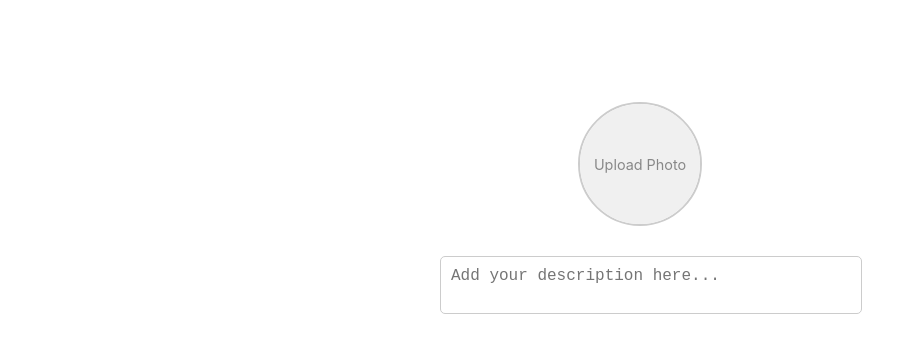
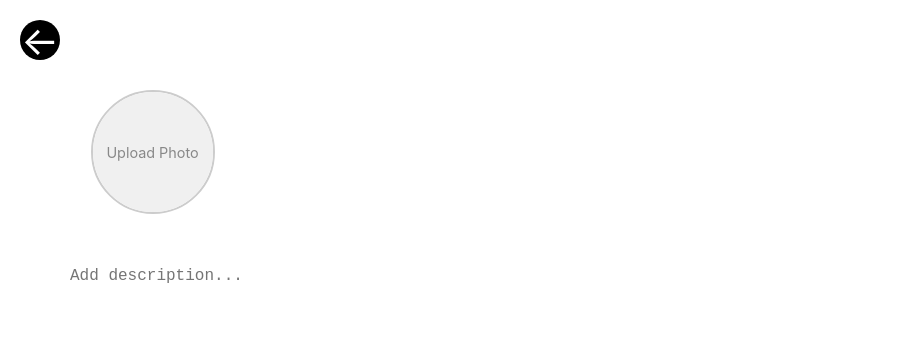
Before and after one commit to shreeya34/profile-fusion-app, a React (Create React App) app: page /dashboard in a window 1280 px wide. Shown: the top 352 px of the page, without its empty margins (0-905 px from the left). Built offline with nearby package versions, Linux system fonts and the light colour scheme.

Commit message:
working on dashboard profile pic page

```diff
--- a/src/Dashboard.css
+++ b/src/Dashboard.css
@@ -1,27 +1,52 @@
 .dashboard-container {
     display: flex;
     flex-direction: column;
-    align-items: center;
+    align-items: flex-start;  /* Align content to the left side */
     padding: 20px;
   }
 
+
+
   .back-arrow {
-    align-self: flex-start;
-    margin-bottom: 20px;
+    display: inline-flex;
+    justify-content: center;
+    align-items: center;
+    width: 40px;  /* Adjust size of the circle */
+    height: 40px; /* Adjust size of the circle */
+    border-radius: 50%;  /* Make the shape circular */
+    background-color: #000000;  /* Background color of the circle */
+    color: white;  /* Color of the arrow */
+    font-size: 40px;  /* Size of the arrow */
+    cursor: pointer;
+    border: none;
+    text-align: center;
+    position: absolute;  /* Make the button position absolute */
+    left: 20px;  /* Distance from the left side of the container */
+    top: 20px;
   }
 
-  .back-arrow button {
-    background: none;
+  .back-arrow:hover {
+    background-color: #0056b3;  /* Darker background on hover */
+  }
+
+  button {
+    background-color: transparent;
     border: none;
-    font-size: 1.2rem;
+    font-size: 16px;
     cursor: pointer;
   }
 
+  button:hover {
+    text-decoration: underline;
+  }
   .profile-section {
-    text-align: center;
-    max-width: 400px;
-    width: 100%;
+    display: flex;
+    flex-direction: column;
+    align-items: flex-start;  /* Align items to the left */
+    margin-top: 70px;
+
   }
+
 
   .profile-pic {
     position: relative;
@@ -31,6 +56,9 @@
     overflow: hidden;
     margin: 0 auto;
     border: 2px solid #ccc;
+    margin-bottom: 20px;
+
+
   }
 
   .profile-pic img {
@@ -65,12 +93,19 @@
     font-size: 1.5rem;
   }
 
-  textarea {
+
+  textarea:focus {
+    outline: none; /* Remove focus outline */
+  }
+  .description-input {
     width: 100%;
-    margin-top: 10px;
-    padding: 10px;
-    font-size: 1rem;
-    border: 1px solid #ccc;
-    border-radius: 5px;
-    resize: none;
+    padding: 0; /* Remove padding */
+    font-size: 16px;
+    border: none; /* Remove border */
+    background: none; /* Remove background */
+    outline: none; /* Remove outline */
+    resize: none; /* Prevent resizing */
+    margin-left: 50px;
+    margin-top: 3px;
+
   }
--- a/src/Dashboard.js
+++ b/src/Dashboard.js
@@ -19,11 +19,9 @@ const Dashboard = () => {
 
   return (
     <div className="dashboard-container">
-      {/* Back Arrow */}
-      <div className="back-arrow">
-        <button onClick={() => window.history.back()}>&larr; Back</button>
-      </div>
-
+     <div className="back-arrow" onClick={() => window.history.back()}>
+            &larr; {/* Left arrow symbol */}
+            </div>
       {/* Profile Section */}
       <div className="profile-section">
         {/* Profile Picture */}
@@ -50,7 +48,7 @@ const Dashboard = () => {
         <textarea
           value={description}
           onChange={(e) => setDescription(e.target.value)}
-          placeholder="Add your description here..."
+          placeholder="Add description..."
           className="description-input"
         />
       </div>
```
